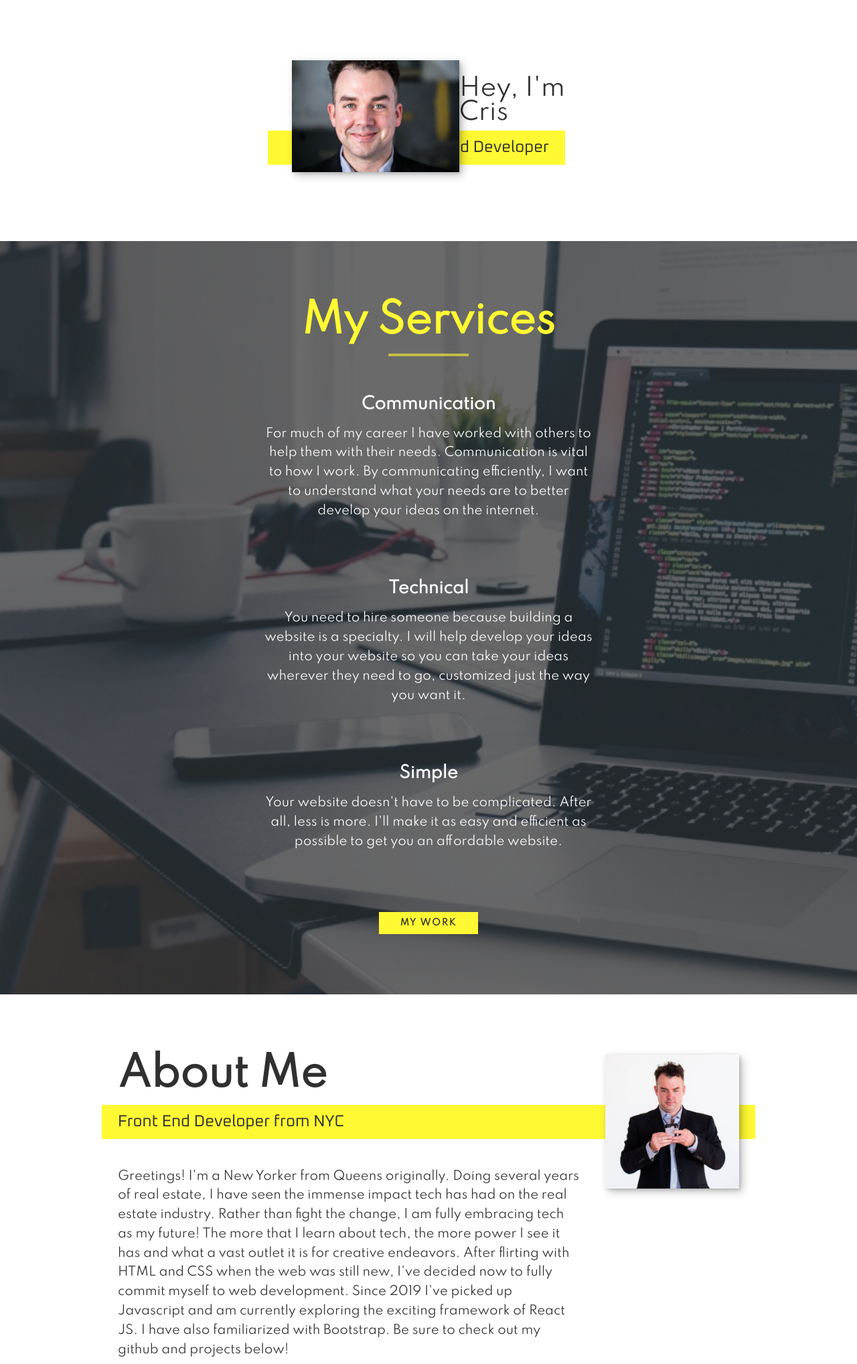
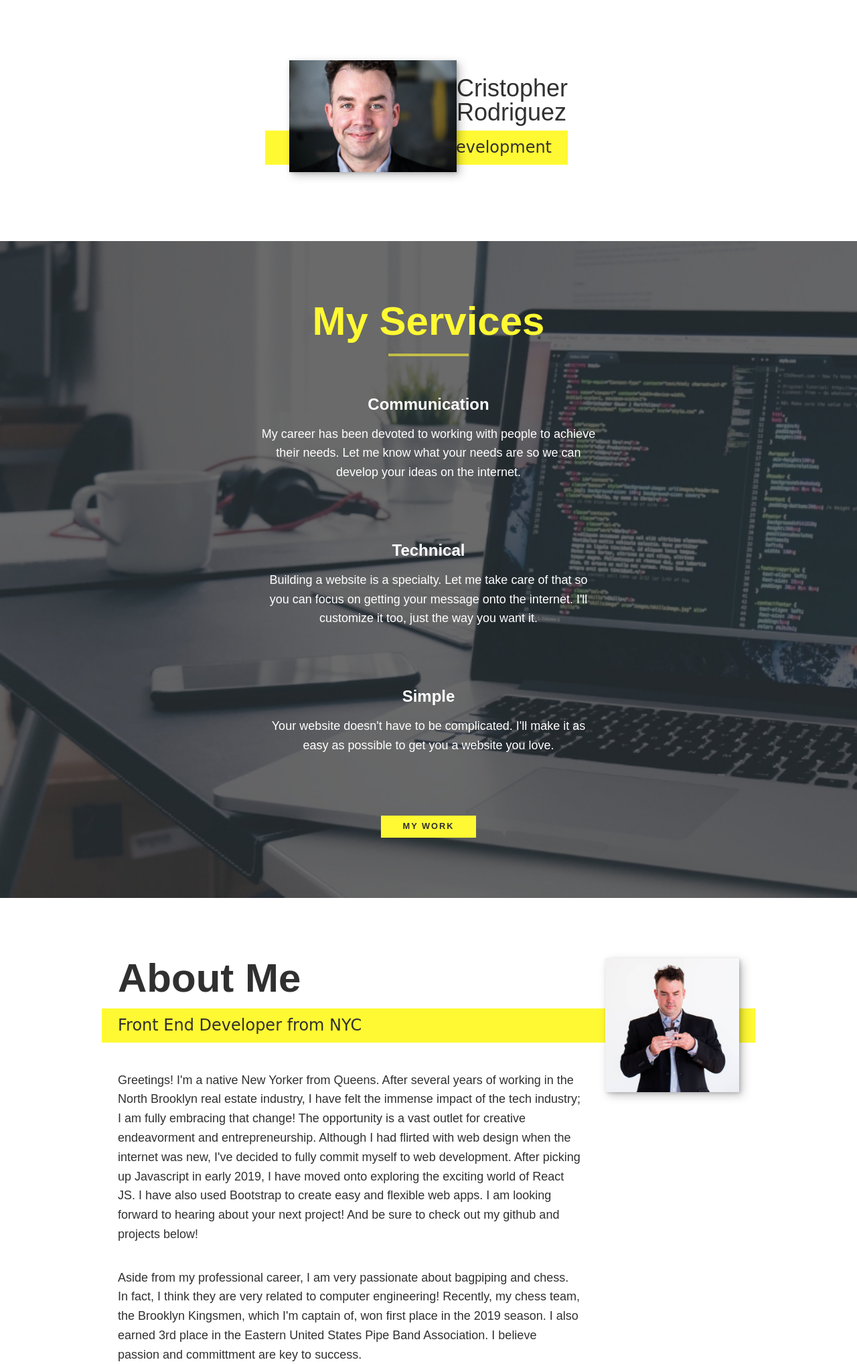
Before and after one commit to CristopherMRodriguez/CR, a PHP site: page / in a window 1280 px wide. Shown: the part 36-2073 px from the top of the page at 67% size. Run offline with PHP 8.4, Linux system fonts and the light colour scheme; some libraries are stand-ins or nearby versions.

Commit message:
Updated font and reworded content

```diff
--- a/cris portfolio/index.php
+++ b/cris portfolio/index.php
@@ -3,7 +3,7 @@
     <head>
         <meta charset="UTF-8">
         <meta content="width=device-width, minimum-scale=1.0" name="viewport">
-        <title>Cris' Page</title>
+        <title>Cristopher Rodriguez Web Development</title>
         <link rel="icon" href="img/parrot.svg">
         <link rel="stylesheet" href="style.css">
 
@@ -12,7 +12,8 @@
         href="https://cdnjs.cloudflare.com/ajax/libs/font-awesome/5.11.2/css/all.css"
         integrity="sha256-46qynGAkLSFpVbEBog43gvNhfrOj+BmwXdxFgVK/Kvc=" crossorigin="anonymous" />
         <script src="https://kit.fontawesome.com/c4e9bbec73.js" crossorigin="anonymous"></script>
-        <link href="https://fonts.googleapis.com/css?family=Oxanium|Spartan&display=swap" rel="stylesheet">
+        <link href="https://fonts.googleapis.com/css?family=Oswald|Roboto+Condensed&display=swap" rel="stylesheet">
+
     </head>
 
     <body>
@@ -40,10 +41,10 @@
         <section class="intro" id="home">
 
             <h1 class="section__title section__title--intro">
-                Hey, I'm
-                    <strong>Cris</strong>
+                Cristopher
+                    <strong>Rodriguez</strong>
             </h1>
-            <p class="section__subtitle section__subtitle--intro">Front End Developer</p>
+            <p class="section__subtitle section__subtitle--intro">Front End Development</p>
             <img src="img/index.png" alt="Pic of Cris" class="intro__img" />
 
         </section>
@@ -55,19 +56,19 @@
             <div class="services">
                 <div class="service">
                     <h3>Communication</h3>
-                    <p>For much of my career I have worked with others to help them with their needs.  Communication is vital to how I work.  By communicating efficiently, I want to understand what your needs are to better develop your ideas on the internet.</p>
+                    <p>My career has been devoted to working with people to achieve their needs.  Let me know what your needs are so we can develop your ideas on the internet.</p>
                 </div>
             </div>
             <div class="services">
                 <div class="service">
                     <h3>Technical</h3>
-                    <p>You need to hire someone because building a website is a specialty.  I will help develop your ideas into your website so you can take your ideas wherever they need to go, customized just the way you want it.</p>
+                    <p>Building a website is a specialty.  Let me take care of that so you can focus on getting your message onto the internet.  I'll customize it too, just the way you want it.</p>
                 </div>
             </div>
             <div class="services">
                 <div class="service">
                     <h3>Simple</h3>
-                    <p>Your website doesn't have to be complicated.  After all, less is more.  I'll make it as easy and efficient as possible to get you an affordable website.</p>
+                    <p>Your website doesn't have to be complicated.  I'll make it as easy as possible to get you a website you love.</p>
                 </div>
             </div>
 
@@ -79,8 +80,8 @@
         <section class="about-me" id="about">
             <h2 class="section__title section__title--about">About Me</h2>
             <p class="section__subtitle section__subtitle--about">Front End Developer from NYC</p>
-            <p>Greetings!  I'm a New Yorker from Queens originally.  Doing several years of real estate, I have seen the immense impact tech has had on the real estate industry.  Rather than fight the change, I am fully embracing tech as my future!  The more that I learn about tech, the more power I see it has and what a vast outlet it is for creative endeavors. After flirting with HTML and CSS when the web was still new, I've decided now to fully commit myself to web development.  Since 2019 I've picked up Javascript and am currently exploring the exciting framework of React JS.  I have also familiarized with Bootstrap.  Be sure to check out my github and projects below!</p>
-            <p>Aside from my professional career, I am very passionate about bagpiping and chess.  In fact, I think they are very similar in that they involve both parts of the brain!  My chess team, the Brooklyn Kingsmen, which I am captain of, won 1st place last season.  I also finished 3rd place overall in the EUSPBA last year, as well as 2nd place in piobaireachd.  I believe it is necessary to be passionate and committed in order to succeed.</p>
+            <p>Greetings!  I'm a native New Yorker from Queens.  After several years of working in the North Brooklyn real estate industry, I have felt the immense impact of the tech industry; I am fully embracing that change!  The opportunity is a vast outlet for creative endeavorment and entrepreneurship. Although I had flirted with web design when the internet was new, I've decided to fully commit myself to web development.  After picking up Javascript in early 2019, I have moved onto exploring the exciting world of React JS.  I have also used Bootstrap to create easy and flexible web apps.  I am looking forward to hearing about your next project! And be sure to check out my github and projects below!</p>
+            <p>Aside from my professional career, I am very passionate about bagpiping and chess.  In fact, I think they are very related to computer engineering!  Recently, my chess team, the Brooklyn Kingsmen, which I'm captain of, won first place in the 2019 season.  I also earned 3rd place in the Eastern United States Pipe Band Association.  I believe passion and committment are key to success.</p>
 
             <img src="img/crisPhone.jpg" alt="Scott" class="about-me__img">
 
```
